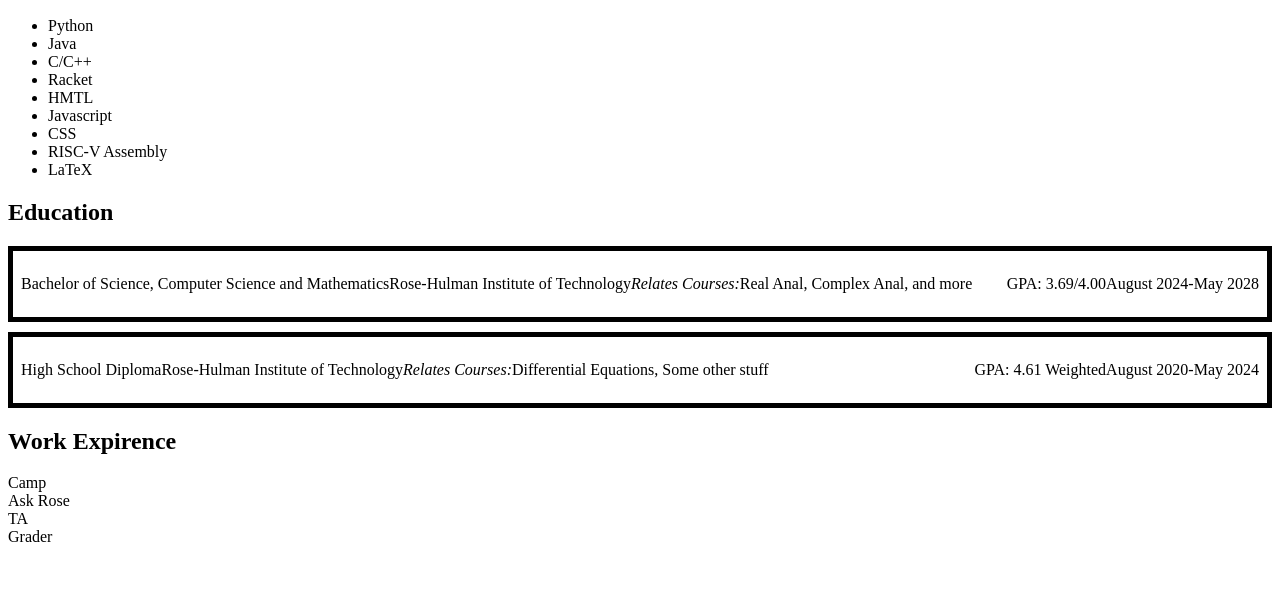
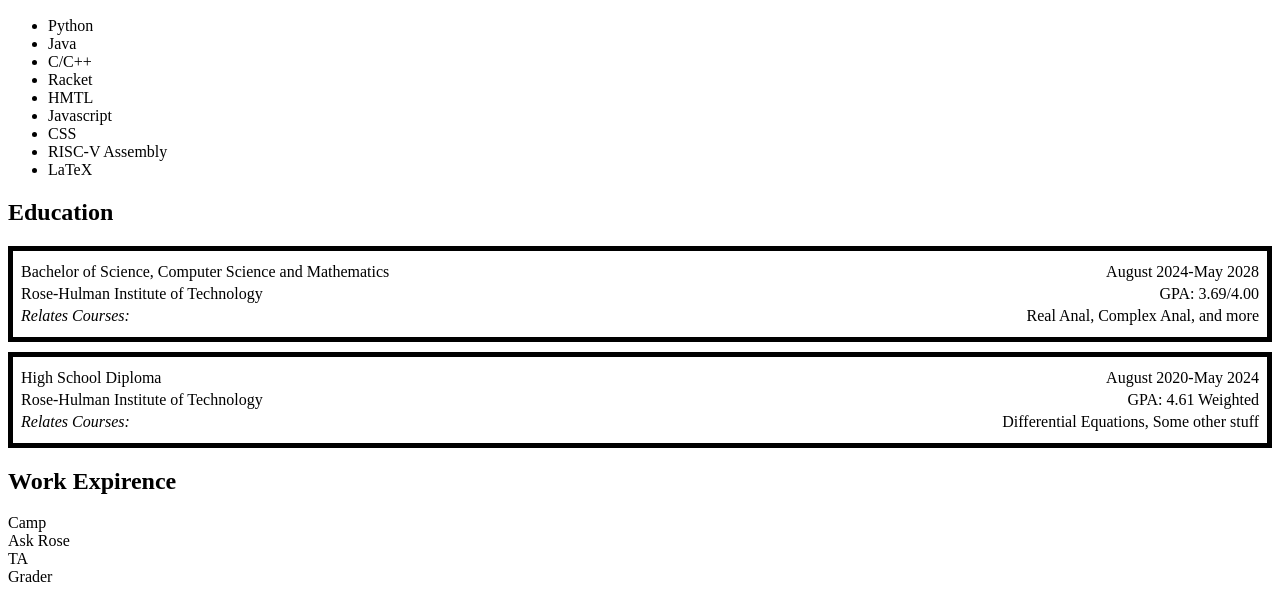
Before and after one commit to rhit-cohenrtc/rhit-cohenrtc.github.io, a plain HTML site: page resume.html in a window 1280 px wide. Shown: the part 206-800 px from the top of the page. Drawn offline with Linux system fonts and the light colour scheme.

Commit message:
fixing education <p>

```diff
--- a/style_sheet.css
+++ b/style_sheet.css
@@ -24,6 +24,12 @@
   margin-bottom: 10px;
 }
 
+.education p {
+  display: flex;
+  justify-content: space-between;
+  margin: 4px 0;
+}
+
 .left {
     float: left;
 }
```
